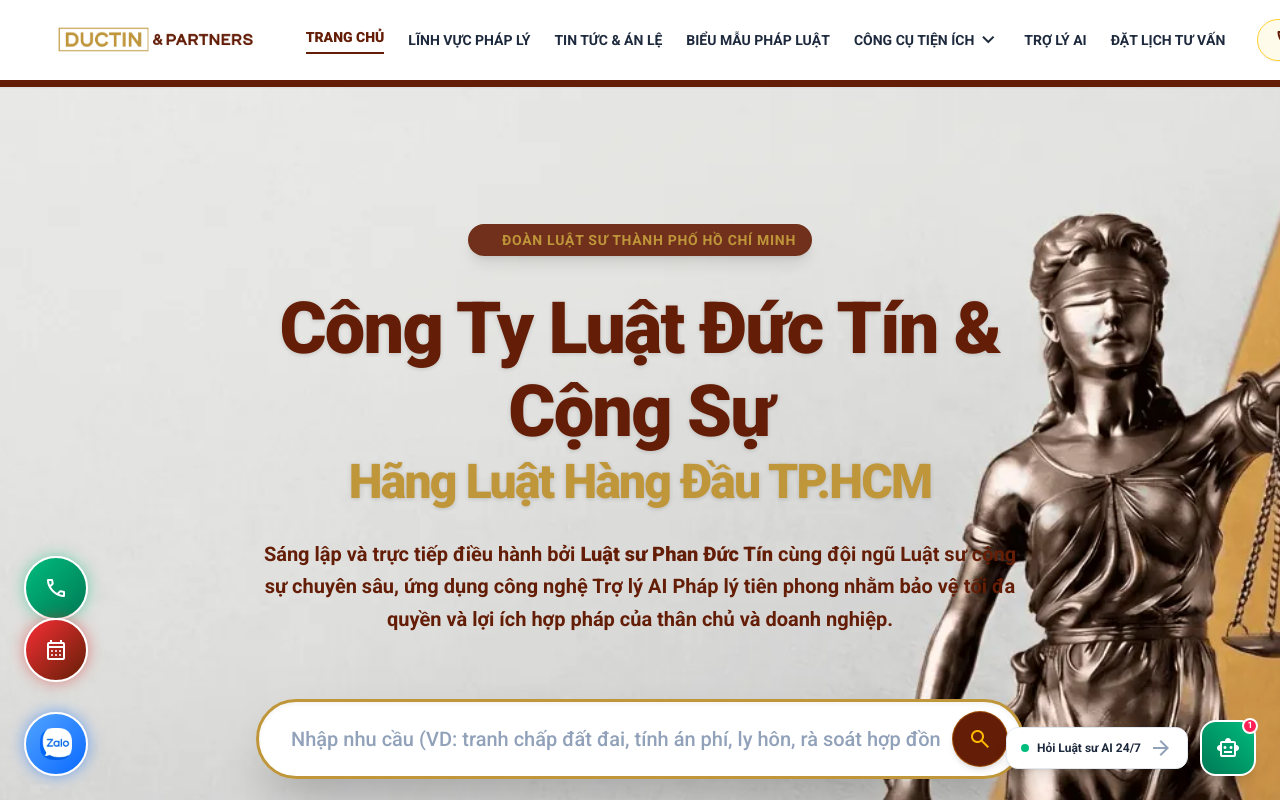
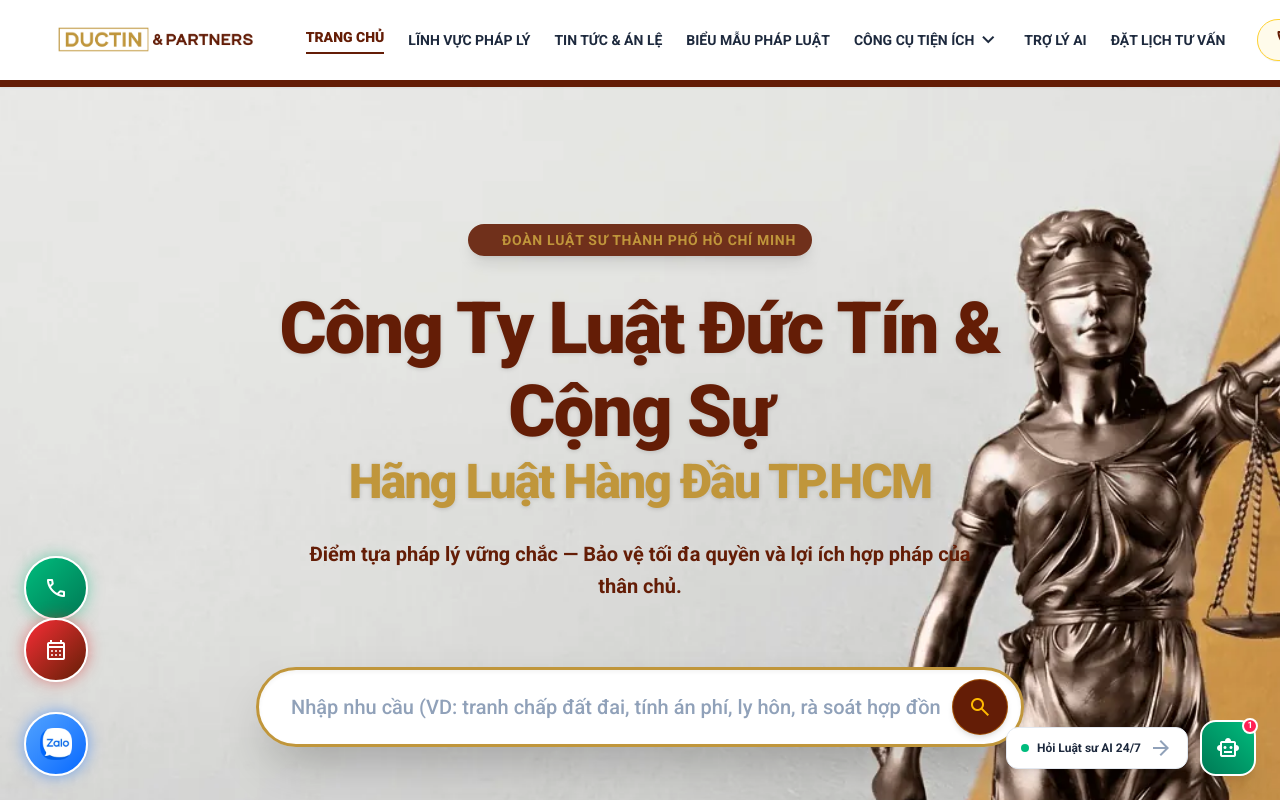
Before and after one commit to RexMcG/webluatductin, a Next.js app: page / in a window 1280 px wide. Shown: the top 800 px of the page. Built offline with nearby package versions, Linux system fonts and the light colour scheme.

Commit message:
refactor(hero): shorten hero subtitle into a punchy, elegant legal slogan

```diff
--- a/src/app/page.tsx
+++ b/src/app/page.tsx
@@ -154,8 +154,8 @@ export default function Home() {
               <span className="text-primary drop-shadow-sm">Công Ty Luật Đức Tín &amp; Cộng Sự</span><br className="hidden sm:inline" />{" "}
               <span className="text-accent drop-shadow-sm text-2xl sm:text-4xl md:text-5xl block mt-1">Hãng Luật Hàng Đầu TP.HCM</span>
             </h1>
-            <p className="font-body-md text-base md:text-xl text-primary font-semibold max-w-3xl leading-relaxed">
-              Sáng lập và trực tiếp điều hành bởi <strong>Luật sư Phan Đức Tín</strong> cùng đội ngũ Luật sư cộng sự chuyên sâu, ứng dụng công nghệ Trợ lý AI Pháp lý tiên phong nhằm bảo vệ tối đa quyền và lợi ích hợp pháp của thân chủ và doanh nghiệp.
+            <p className="font-body-md text-base md:text-xl text-primary font-semibold max-w-2xl leading-relaxed">
+              Điểm tựa pháp lý vững chắc — Bảo vệ tối đa quyền và lợi ích hợp pháp của thân chủ.
             </p>
 
             {/* Smart Navigation Search Bar */}
```
